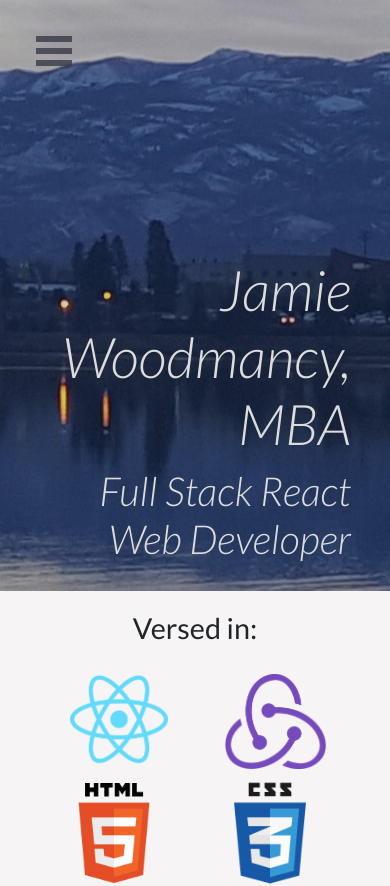
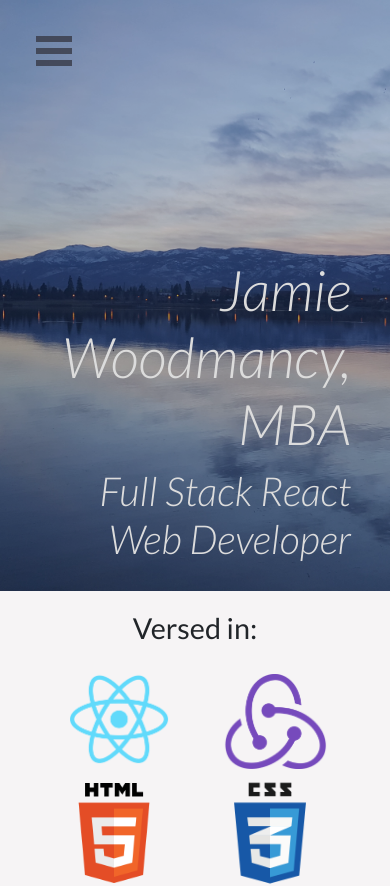
Before and after one commit to jamie29w/portfolio-website, a React (Create React App) app: page / in a window 390 px wide. Shown: the top 886 px of the page. Built offline with nearby package versions, Linux system fonts and the light colour scheme.

Commit message:
removed fixed and media query from header/Component

```diff
--- a/src/main/header/Component.js
+++ b/src/main/header/Component.js
@@ -5,7 +5,7 @@
 function HeaderComponent(props) {
   const OuterHeader = styled.div`
     height: 70vh;
-    background: url(${backgroundUrl}) no-repeat center center fixed;
+    background: url(${backgroundUrl}) no-repeat center center;
     background-size: cover;
     -webkit-background-size: cover;
     -moz-background-size: cover;
@@ -16,10 +16,6 @@
     position: relative;
     width: 100%;
     z-index: 50;
-
-    @media (max-width: 400px) {
-      background: url(${backgroundUrl}) no-repeat center center;
-    }
   `;
 
   const Overlay = styled.div`
```
